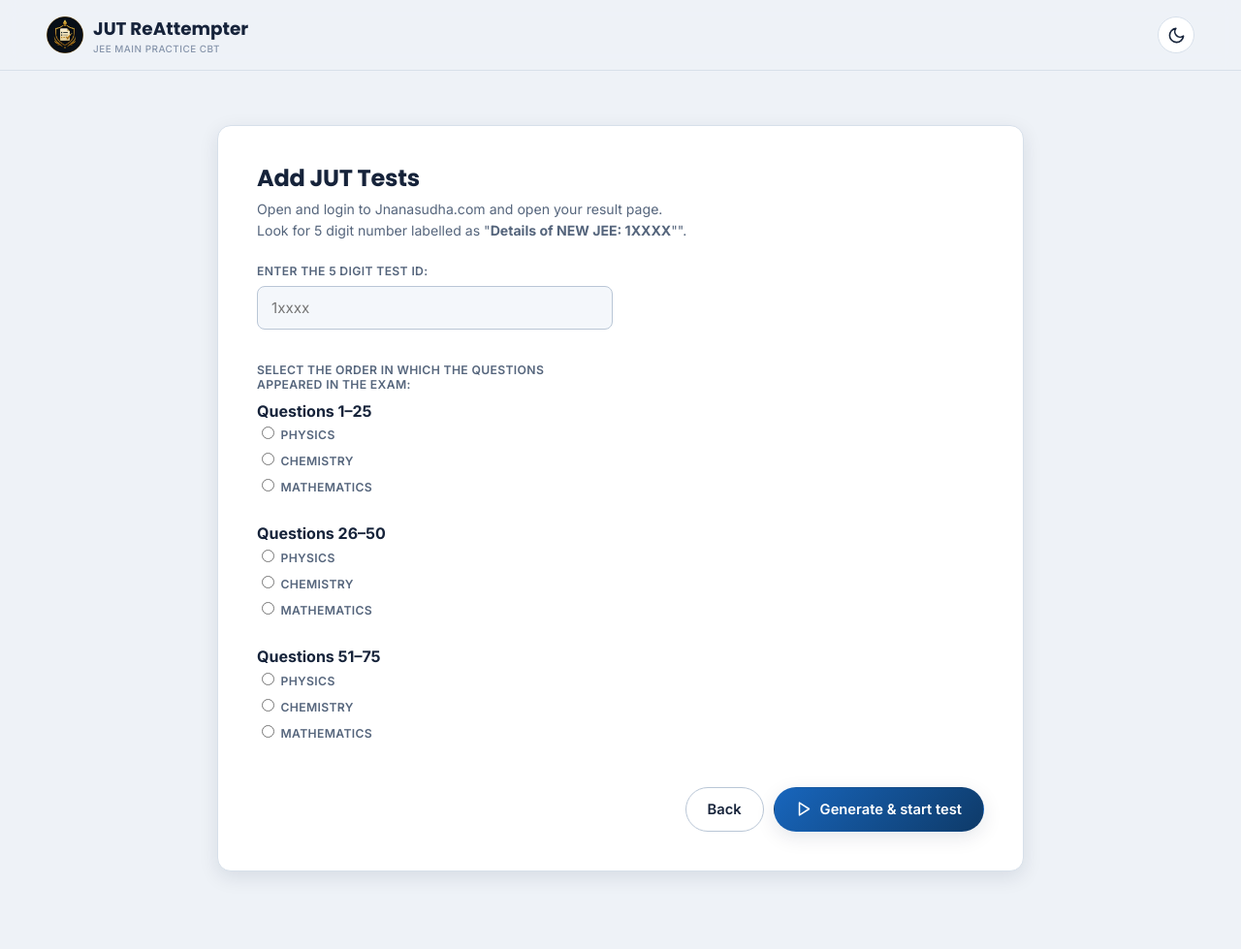
After one commit to prathambhandary/JUT-ReAttempter, a Flask app: page /add_test in a window 1280 px wide. The commit adds this page. Shown: the whole page at 97% size. Run offline with Flask 3, Linux system fonts and the light colour scheme; parts of the project's set-up code (start-up, migrations or seed data) failed here and were passed over.

Commit message:
Added a whole lot of stuff

```diff
--- a/app.py
+++ b/app.py
@@ -187,6 +187,10 @@ def result_page(session_id):
     # The page itself carries no data -- result.js pulls the scorecard the
     # browser cached right after /api/submit. See the module docstring.
     return render_template("result.html", session_id=session_id)
+
+@app.route("/add_test")
+def add_page():
+    return render_template("add_test.html")
 
 
 # ---------------------------------------------------------------------------
--- a/static/css/style.css
+++ b/static/css/style.css
@@ -242,11 +242,10 @@ p { margin: 0; line-height: 1.6; }
   width: 34px; height: 34px;
   border-radius: 10px;
   display: flex; align-items: center; justify-content: center;
-  background: linear-gradient(145deg, var(--blue-600), var(--navy-900));
-  box-shadow: var(--shadow-sm);
+  /* background: linear-gradient(145deg, var(--blue-600), var(--navy-900)); */
+  /* box-shadow: var(--shadow-sm); */
   flex-shrink: 0;
 }
-.brand-mark svg { width: 19px; height: 19px; color: #fff; }
 .brand-name { min-width: 0; overflow: hidden; text-overflow: ellipsis; white-space: nowrap; }
 .brand-name .sub { display: block; font-family: var(--font-body); font-weight: 500; font-size: 0.62rem; color: var(--text-faint); letter-spacing: 0.05em; text-transform: uppercase; margin-top: 1px; overflow: hidden; text-overflow: ellipsis; white-space: nowrap; }
 
@@ -665,3 +664,44 @@ p { margin: 0; line-height: 1.6; }
   .select-card { padding: clamp(22px, 4vw, 40px); }
   .select-card h1 { font-size: 1.5rem; }
 }
+
+.brand-mark img {
+  width: 100%;
+  height: 100%;
+  object-fit: contain;
+  border-radius: 8px;
+}
+
+/* ==========================================================================
+   Hero tagline — the brand slogan, picked at random per load
+   ========================================================================== */
+
+.hero-tagline {
+  font-family: var(--font-display);
+  font-style: italic;
+  font-weight: 700;
+  font-size: clamp(1.05rem, 4.5vw, 1.4rem);
+  letter-spacing: -0.01em;
+  color: var(--amber-500);
+  margin: 0 0 18px;
+  position: relative;
+  padding-left: 18px;
+}
+
+.hero-tagline::before {
+  content: "";
+  position: absolute;
+  left: 0;
+  top: 3px;
+  bottom: 3px;
+  width: 3px;
+  border-radius: 2px;
+  background: var(--amber-500);
+}
+
+@media (min-width: 900px) {
+  .hero-tagline {
+    font-size: clamp(1.2rem, 2.4vw, 1.55rem);
+    margin-bottom: 22px;
+  }
+}
--- /dev/null
+++ b/templates/add_test.html
@@ -0,0 +1,125 @@
+<!DOCTYPE html>
+<html lang="en">
+<head>
+<meta charset="UTF-8">
+<meta name="viewport" content="width=device-width, initial-scale=1, viewport-fit=cover">
+<title>Choose your test — JUT ReAttempter</title>
+<script>
+  (function(){ var t = localStorage.getItem('jut-theme') || 'light'; document.documentElement.setAttribute('data-theme', t); })();
+</script>
+<link rel="preconnect" href="https://fonts.googleapis.com">
+<link rel="preconnect" href="https://fonts.gstatic.com" crossorigin>
+<link href="https://fonts.googleapis.com/css2?family=Poppins:wght@600;700&family=Inter:wght@400;500;600;700&family=JetBrains+Mono:wght@500;700&display=swap" rel="stylesheet">
+<link rel="stylesheet" href="{{ url_for('static', filename='css/style.css') }}">
+</head>
+<body>
+
+<header class="site-header">
+  <a href="{{ url_for('index') }}" class="brand">
+    <span class="brand-mark">
+      <img src="{{ url_for('static', filename='images/logo.png') }}" alt="JUT ReAttempter logo">
+    </span>
+    <span class="brand-name">JUT ReAttempter<span class="sub">JEE Main practice CBT</span></span>
+  </a>
+  <div class="header-actions">
+    <button class="icon-btn theme-toggle" data-theme-toggle aria-label="Toggle dark mode">
+      <svg class="icon-sun" viewBox="0 0 24 24" fill="none" stroke="currentColor" stroke-width="2" stroke-linecap="round" stroke-linejoin="round"><circle cx="12" cy="12" r="4"/><path d="M12 2v2M12 20v2M4.9 4.9l1.4 1.4M17.7 17.7l1.4 1.4M2 12h2M20 12h2M4.9 19.1l1.4-1.4M17.7 6.3l1.4-1.4"/></svg>
+      <svg class="icon-moon" viewBox="0 0 24 24" fill="none" stroke="currentColor" stroke-width="2" stroke-linecap="round" stroke-linejoin="round"><path d="M21 12.8A9 9 0 1 1 11.2 3a7 7 0 0 0 9.8 9.8z"/></svg>
+    </button>
+  </div>
+</header>
+
+<main class="select-shell">
+  <div class="select-card">
+    <h1>Add JUT Tests</h1>
+    <p class="helper">Open and login to Jnanasudha.com and open your result page. <br>Look for 5 digit number labelled as "<strong>Details of NEW JEE: 1XXXX</strong>"".</p>
+
+    <div id="form-error" class="form-error"></div>
+
+    <div class="two-col">
+      <div class="form-row">
+        <label for="candidate-name">Enter the 5 digit Test ID:</label>
+        <input type="text" id="test_id" placeholder="1xxxx" maxlength="6" required>
+      </div>
+      <br>
+      <div class="form-row">
+            <label>Select the order in which the questions appeared in the exam:</label>
+
+            <div class="radio-group">
+                <p><strong>Questions 1–25</strong></p>
+
+                <label>
+                    <input type="radio" name="first_subject" id="first_physics" value="Physics" required>
+                    Physics
+                </label>
+
+                <label>
+                    <input type="radio" name="first_subject" id="first_chemistry" value="Chemistry">
+                    Chemistry
+                </label>
+
+                <label>
+                    <input type="radio" name="first_subject" id="first_mathematics" value="Mathematics">
+                    Mathematics
+                </label>
+            </div>
+
+            <br>
+
+            <div class="radio-group">
+                <p><strong>Questions 26–50</strong></p>
+
+                <label>
+                    <input type="radio" name="second_subject" id="second_physics" value="Physics" required>
+                    Physics
+                </label>
+
+                <label>
+                    <input type="radio" name="second_subject" id="second_chemistry" value="Chemistry">
+                    Chemistry
+                </label>
+
+                <label>
+                    <input type="radio" name="second_subject" id="second_mathematics" value="Mathematics">
+                    Mathematics
+                </label>
+            </div>
+
+            <br>
+
+            <div class="radio-group">
+                <p><strong>Questions 51–75</strong></p>
+
+                <label>
+                    <input type="radio" name="third_subject" id="third_physics" value="Physics" required>
+                    Physics
+                </label>
+
+                <label>
+                    <input type="radio" name="third_subject" id="third_chemistry" value="Chemistry">
+                    Chemistry
+                </label>
+
+                <label>
+                    <input type="radio" name="third_subject" id="third_mathematics" value="Mathematics">
+                    Mathematics
+                </label>
+            </div>
+        </div>
+    </div>
+
+
+
+    <div class="select-submit">
+      <a class="btn btn-ghost" href="{{ url_for('index') }}">Back</a>
+      <button class="btn btn-primary" id="start-btn" type="button">
+        <svg viewBox="0 0 24 24" fill="none" stroke="currentColor" stroke-width="2.2" stroke-linecap="round" stroke-linejoin="round"><path d="M5 3l14 9-14 9V3z"/></svg>
+        Generate &amp; start test
+      </button>
+    </div>
+  </div>
+</main>
+
+<script src="{{ url_for('static', filename='js/theme.js') }}"></script>
+</body>
+</html>
--- a/templates/result.html
+++ b/templates/result.html
@@ -12,6 +12,8 @@
 <link href="https://fonts.googleapis.com/css2?family=Poppins:wght@600;700&family=Inter:wght@400;500;600;700&family=JetBrains+Mono:wght@500;700&display=swap" rel="stylesheet">
 <link rel="stylesheet" href="{{ url_for('static', filename='css/style.css') }}">
 <link rel="stylesheet" href="{{ url_for('static', filename='css/result.css') }}">
+<link rel="icon" type="image/png" href="{{ url_for('static', filename='images/logo.png') }}">
+<link rel="apple-touch-icon" href="{{ url_for('static', filename='images/logo.png') }}">
 <script>
   window.MathJax = { mml: { skipTags: ["script","noscript","style","textarea"] }, chtml: { scale: 1 } };
 </script>
@@ -22,7 +24,7 @@
 <header class="site-header">
   <a href="{{ url_for('index') }}" class="brand">
     <span class="brand-mark">
-      <svg viewBox="0 0 24 24" fill="none" stroke="currentColor" stroke-width="2" stroke-linecap="round" stroke-linejoin="round"><path d="M12 2l3.5 7.5L22 10.5l-5.5 4.8L18 22l-6-4-6 4 1.5-6.7L2 10.5l6.5-1z"/></svg>
+      <img src="{{ url_for('static', filename='images/logo.png') }}" alt="JUT ReAttempter logo">
     </span>
     <span class="brand-name">JUT ReAttempter<span class="sub">JEE Main practice CBT</span></span>
   </a>
--- a/templates/select.html
+++ b/templates/select.html
@@ -11,13 +11,15 @@
 <link rel="preconnect" href="https://fonts.gstatic.com" crossorigin>
 <link href="https://fonts.googleapis.com/css2?family=Poppins:wght@600;700&family=Inter:wght@400;500;600;700&family=JetBrains+Mono:wght@500;700&display=swap" rel="stylesheet">
 <link rel="stylesheet" href="{{ url_for('static', filename='css/style.css') }}">
+<link rel="icon" type="image/png" href="{{ url_for('static', filename='images/logo.png') }}">
+<link rel="apple-touch-icon" href="{{ url_for('static', filename='images/logo.png') }}">
 </head>
 <body>
 
 <header class="site-header">
   <a href="{{ url_for('index') }}" class="brand">
     <span class="brand-mark">
-      <svg viewBox="0 0 24 24" fill="none" stroke="currentColor" stroke-width="2" stroke-linecap="round" stroke-linejoin="round"><path d="M12 2l3.5 7.5L22 10.5l-5.5 4.8L18 22l-6-4-6 4 1.5-6.7L2 10.5l6.5-1z"/></svg>
+      <img src="{{ url_for('static', filename='images/logo.png') }}" alt="JUT ReAttempter logo">
     </span>
     <span class="brand-name">JUT ReAttempter<span class="sub">JEE Main practice CBT</span></span>
   </a>
--- a/templates/test.html
+++ b/templates/test.html
@@ -12,6 +12,8 @@
 <link href="https://fonts.googleapis.com/css2?family=Poppins:wght@600;700&family=Inter:wght@400;500;600;700&family=JetBrains+Mono:wght@500;700&display=swap" rel="stylesheet">
 <link rel="stylesheet" href="{{ url_for('static', filename='css/style.css') }}">
 <link rel="stylesheet" href="{{ url_for('static', filename='css/exam.css') }}">
+<link rel="icon" type="image/png" href="{{ url_for('static', filename='images/logo.png') }}">
+<link rel="apple-touch-icon" href="{{ url_for('static', filename='images/logo.png') }}">
 <script>
   window.MathJax = { mml: { skipTags: ["script","noscript","style","textarea"] }, chtml: { scale: 1 } };
 </script>
@@ -27,7 +29,7 @@
 <header class="exam-header">
   <div class="exam-candidate">
     <div class="avatar">
-      <svg viewBox="0 0 24 24" fill="none" stroke="currentColor" stroke-width="2" stroke-linecap="round" stroke-linejoin="round"><circle cx="12" cy="8" r="4"/><path d="M4 21c0-4 3.5-6 8-6s8 2 8 6"/></svg>
+      <img src="{{ url_for('static', filename='images/logo.png') }}" alt="JUT ReAttempter logo">
     </div>
     <div class="meta">
       <div class="name" id="hdr-candidate-name">Candidate</div>
```
Also changed, not shown: templates/index.html (+33 -1 lines), static/images/image.png (added), static/images/logo.png (added).
